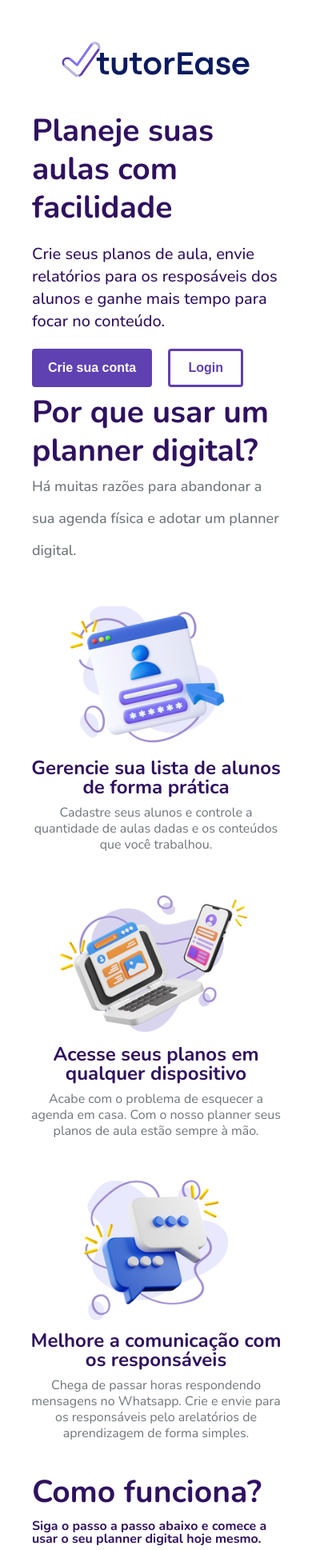
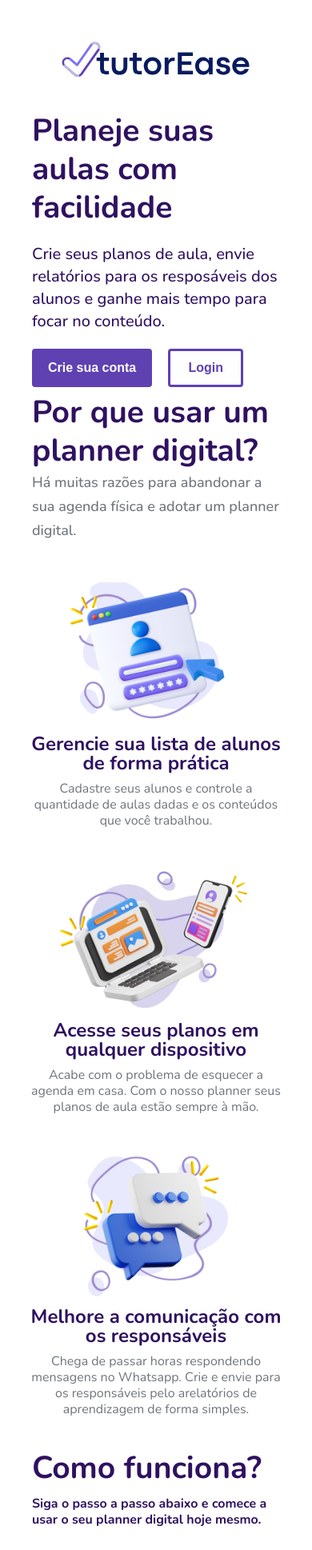
Before and after one commit to jepariz/tutorease-front, a React (Create React App) app: page / in a window 390 px wide. Shown: the top 1938 px of the page at 80% size. Built offline with nearby package versions, Linux system fonts and the light colour scheme.

Commit message:
fix: responsividade

```diff
--- a/src/components/LandingPage/Features/index.js
+++ b/src/components/LandingPage/Features/index.js
@@ -81,7 +81,7 @@ const TitleContainer = styled.div`
     }
 
     p {
-      line-height: 40px;
+      line-height: 30px;
     }
   }
 `;
--- a/src/components/LandingPage/Footer/index.js
+++ b/src/components/LandingPage/Footer/index.js
@@ -75,10 +75,20 @@ const FooterContainer = styled.div`
       font-family: "Nunito", sans-serif;
     }
 
-    ion-icon{
+    ion-icon {
       font-size: 25px;
       color: #5f41b2;
       margin-left: 10px;
+    }
+
+    @media (max-width: 768px) {
+      input {
+        width: 200px;
+      }
+
+      button{
+        font-size: 14px;
+      }
     }
   }
 
@@ -86,10 +96,12 @@ const FooterContainer = styled.div`
     flex-direction: column;
     justify-content: center;
     gap: 30px;
-   img{
+    img {
       display: none;
     }
 
-
+    input {
+      width: 200px;
+    }
   }
 `;
--- a/src/components/LandingPage/HowTo/index.js
+++ b/src/components/LandingPage/HowTo/index.js
@@ -124,6 +124,10 @@ const HowToTitle = styled.div`
       font-size: 39px;
       line-height: 48px;
     }
+
+    p{
+      line-height: 20px;
+    }
   }
 `;
 const HowToDetailsContainer = styled.div`
```
Lines whose indentation alone changed are shown as unchanged.
